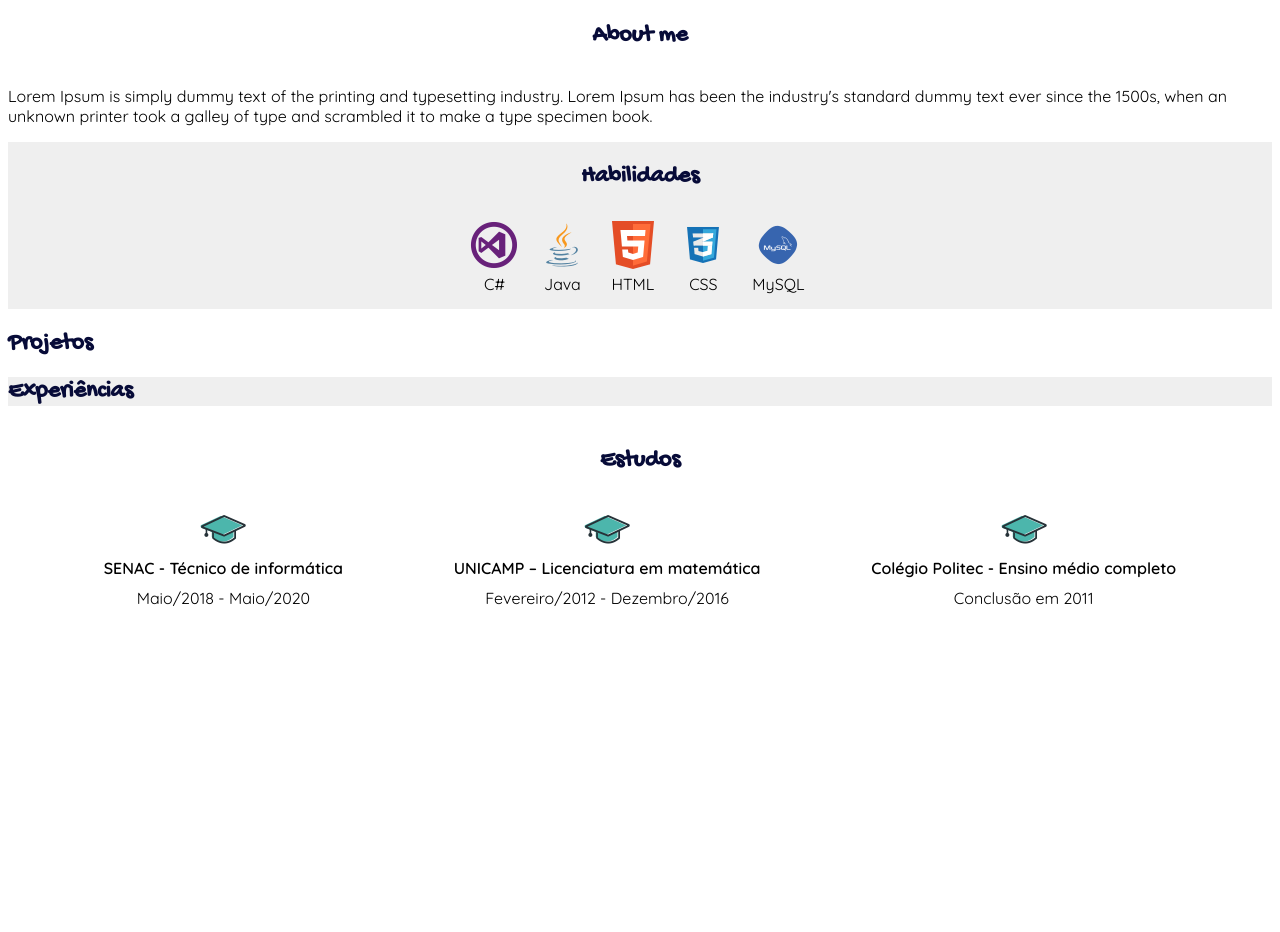
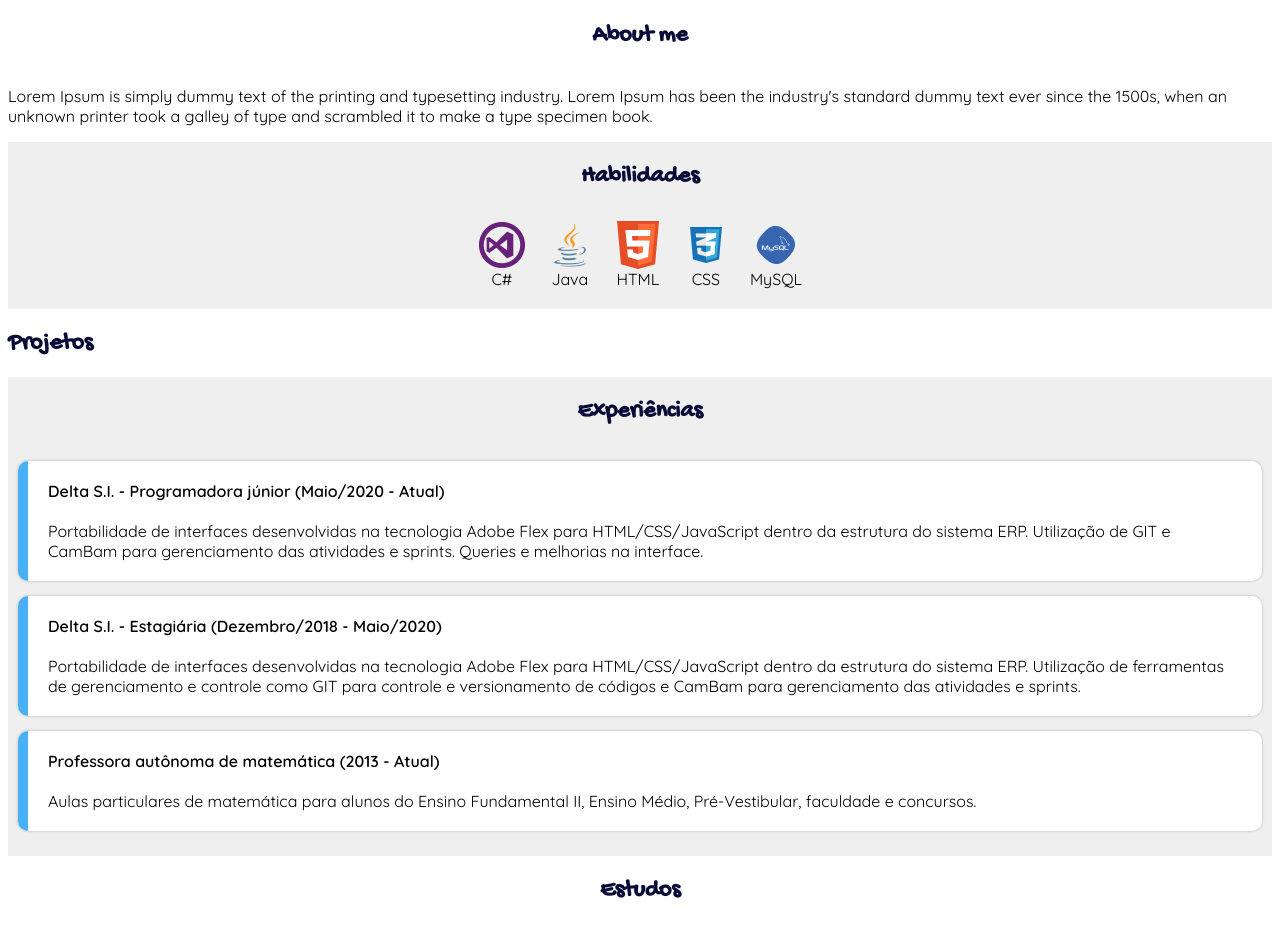
Before and after one commit to MariXavier/MariXavier.github.io, a plain HTML site: page index.html in a window 1280 px wide. Shown: the part 267-1199 px from the top of the page. Before the commit the page ends 898 px from the top, so only its background shows below. Drawn offline with Linux system fonts and the light colour scheme.

Commit message:
Incluido experiencias

```diff
--- a/css/style.css
+++ b/css/style.css
@@ -22,6 +22,7 @@ h1, h2, h3
     align-items: center;
     height: calc(100% - 60px);
     justify-content: center;
+    text-align: center;
 }
 
 .cabecalho-titulo h1,
@@ -87,6 +88,7 @@ h1, h2, h3
 .container-experiencias
 {
     background-color: #9e9e9e29 ;
+    padding: 0 10px 10px 10px;
 }
 
 .container-itens-habilidades
@@ -94,15 +96,58 @@ h1, h2, h3
     display: flex;
 }
 
+.habilidade-item
+{
+    margin: 10px;
+}
+
+.container-card-experiencia
+{
+    display: flex;
+    width: 100%;
+    box-shadow: 0px 0px 3px 0px #00000042;
+    border-radius: 10px;
+    background: white;
+    margin: 15px 0;
+}
+
+.card-lateral-colorido
+{
+    justify-content: center;
+    background-color: #48b0f5;
+    display: flex;
+    flex-direction: column;
+    vertical-align: middle;
+    border-radius: 10px 0 0 10px;
+    min-width: 10px;
+    max-width: 10px;
+    width: 10px;
+}
+
+.card-informacoes
+{
+    padding: 10px;
+    display: flex;
+    flex-direction: column;
+}
+
+.card-informacoes > label
+{
+    text-align: left;
+    margin: 10px;
+    flex-wrap: wrap;
+    overflow-wrap: break-word;
+}
+
 .container-itens
 {
     display: flex;
     width: 100%;
-    justify-content: space-evenly;
 }
 
 .estudo-item
 {
+    width: 33%;
     margin: 10px;
 }
 
@@ -111,7 +156,21 @@ h1, h2, h3
 .estudo-item label
 {
     margin: 5px;
+    text-align: center;
 }
 
 
-/* #9e9e9e29 */
+/* MOBILE */
+
+@media only screen and (max-width: 600px)
+{
+    .container-itens
+    {
+        flex-direction: column;
+    }
+
+    .estudo-item
+    {
+        width: 100%;
+    }
+  }
--- a/index.html
+++ b/index.html
@@ -35,23 +35,23 @@
     <div class="container-habilidades centralizado">
         <h2>Habilidades</h2>
         <div class="container-itens-habilidades">
-            <div class="centralizado estudo-item">
+            <div class="centralizado habilidade-item">
                 <img class= "" src="Imagens/csharp.png">
                 <label>C#</label>
             </div>
-            <div class="centralizado estudo-item">
+            <div class="centralizado habilidade-item">
                 <img class= "" src="Imagens/java.png">
                 <label>Java</label>
             </div>
-            <div class="centralizado estudo-item">
+            <div class="centralizado habilidade-item">
                 <img class= "" src="Imagens/html.png">
                 <label>HTML</label>
             </div>
-            <div class="centralizado estudo-item">
+            <div class="centralizado habilidade-item">
                 <img class= "" src="Imagens/css.png">
                 <label>CSS</label>
             </div>
-            <div class="centralizado estudo-item">
+            <div class="centralizado habilidade-item">
                 <img class= "" src="Imagens/sql.png">
                 <label>MySQL</label>
             </div>
@@ -63,8 +63,34 @@
         <h2>Projetos</h2>
     </div>
 
-    <div class="container-experiencias">
+    <div class="container-experiencias centralizado">
         <h2>Experiências</h2>
+        <div>
+            <div class="container-card-experiencia">
+                <div class="card-lateral-colorido">
+                </div>
+                <div class="card-informacoes">
+                    <label class="fonte-negrito">Delta S.I. - Programadora júnior (Maio/2020 - Atual)</label>
+                    <label> Portabilidade de interfaces desenvolvidas na tecnologia Adobe Flex para HTML/CSS/JavaScript dentro da estrutura do sistema ERP. Utilização de GIT e CamBam para gerenciamento das atividades e sprints. Queries e melhorias na interface. </label>
+                </div>
+            </div>
+            <div class="container-card-experiencia">
+                <div class="card-lateral-colorido">
+                </div>
+                <div class="card-informacoes">
+                    <label class="fonte-negrito">Delta S.I. - Estagiária (Dezembro/2018 - Maio/2020)</label>
+                    <label> Portabilidade de interfaces desenvolvidas na tecnologia Adobe Flex para HTML/CSS/JavaScript dentro da estrutura do sistema ERP. Utilização de ferramentas de gerenciamento e controle como GIT para controle e versionamento de códigos e CamBam para gerenciamento das atividades e sprints. </label>
+                </div>
+            </div>
+            <div class="container-card-experiencia">
+                <div class="card-lateral-colorido">
+                </div>
+                <div class="card-informacoes">
+                    <label class="fonte-negrito">Professora autônoma de matemática (2013 - Atual)</label>
+                    <label> Aulas particulares de matemática para alunos do Ensino Fundamental II, Ensino Médio, Pré-Vestibular, faculdade e concursos. </label>
+                </div>
+            </div>
+        </div>
     </div>
 
     <div class="container-estudos centralizado">
```
Also changed, not shown: Imagens/teste.svg (added).
